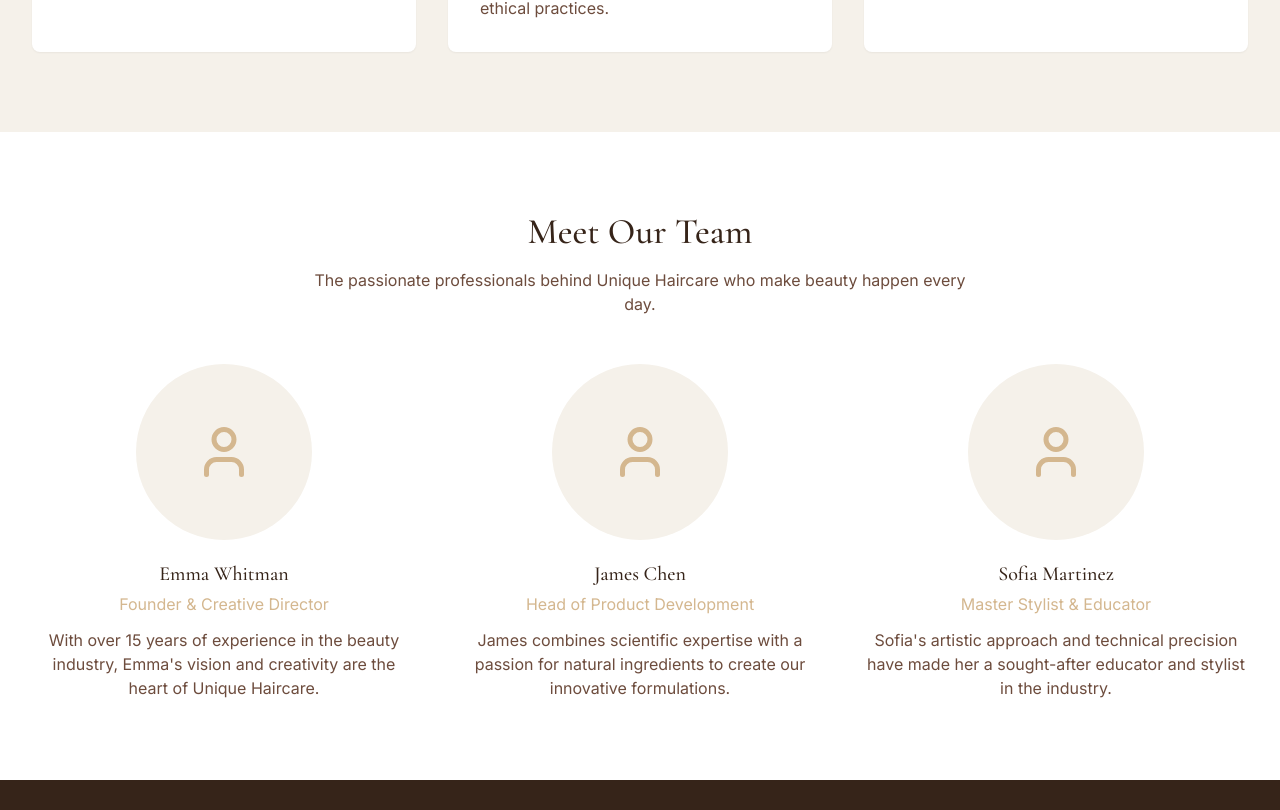
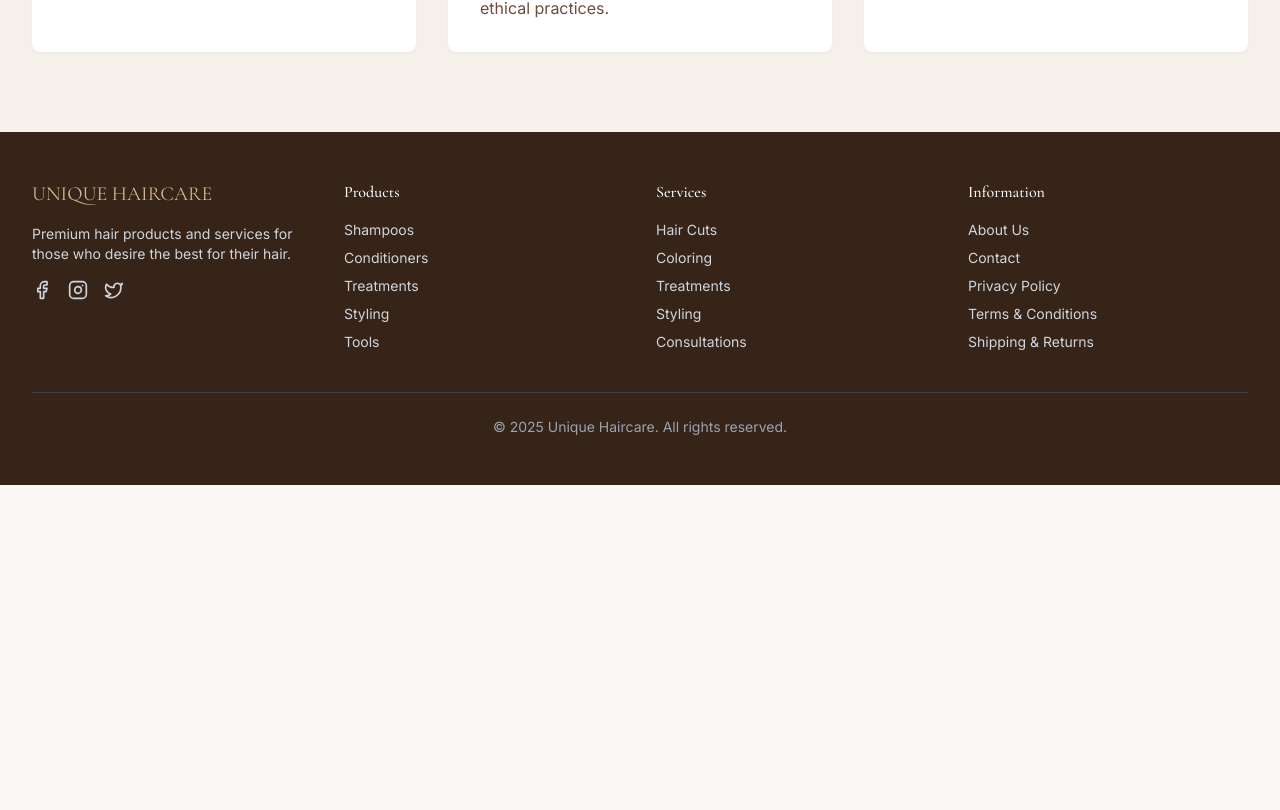
Before and after one commit to NielsClerinx/NielsClerinx.github.io, a React (Vite) app: page /about in a window 1280 px wide. Shown: the part 1550-2360 px from the top of the page. After the commit the page ends 2035 px from the top, so only its background shows below. Built offline with nearby package versions, Linux system fonts and the light colour scheme.

Commit message:
Remove "Meet Our Team" section
Remove the "Meet Our Team" section from the About page.

```diff
--- a/src/pages/About.tsx
+++ b/src/pages/About.tsx
@@ -3,7 +3,6 @@ import React from 'react';
 import Navbar from '../components/Navbar';
 import Footer from '../components/Footer';
 import { Separator } from "@/components/ui/separator";
-import { User } from 'lucide-react';
 
 const About = () => {
   return (
@@ -103,59 +102,6 @@ const About = () => {
             </div>
           </div>
         </section>
-
-        {/* Team Section */}
-        <section className="py-16 md:py-20 bg-white">
-          <div className="container-custom">
-            <div className="text-center mb-12">
-              <h2 className="text-3xl md:text-4xl font-display font-medium text-haircare-dark-brown mb-4">Meet Our Team</h2>
-              <p className="text-haircare-brown max-w-2xl mx-auto">
-                The passionate professionals behind Unique Haircare who make beauty happen every day.
-              </p>
-            </div>
-
-            <div className="grid md:grid-cols-3 gap-8">
-              <div className="text-center">
-                <div className="mb-5 mx-auto w-44 h-44 rounded-full overflow-hidden">
-                  <div className="bg-haircare-beige w-full h-full flex items-center justify-center">
-                    <User size={60} className="text-haircare-gold" />
-                  </div>
-                </div>
-                <h3 className="text-xl font-display font-medium text-haircare-dark-brown mb-1">Emma Whitman</h3>
-                <p className="text-haircare-gold mb-3">Founder & Creative Director</p>
-                <p className="text-haircare-brown">
-                  With over 15 years of experience in the beauty industry, Emma's vision and creativity are the heart of Unique Haircare.
-                </p>
-              </div>
-
-              <div className="text-center">
-                <div className="mb-5 mx-auto w-44 h-44 rounded-full overflow-hidden">
-                  <div className="bg-haircare-beige w-full h-full flex items-center justify-center">
-                    <User size={60} className="text-haircare-gold" />
-                  </div>
-                </div>
-                <h3 className="text-xl font-display font-medium text-haircare-dark-brown mb-1">James Chen</h3>
-                <p className="text-haircare-gold mb-3">Head of Product Development</p>
-                <p className="text-haircare-brown">
-                  James combines scientific expertise with a passion for natural ingredients to create our innovative formulations.
-                </p>
-              </div>
-
-              <div className="text-center">
-                <div className="mb-5 mx-auto w-44 h-44 rounded-full overflow-hidden">
-                  <div className="bg-haircare-beige w-full h-full flex items-center justify-center">
-                    <User size={60} className="text-haircare-gold" />
-                  </div>
-                </div>
-                <h3 className="text-xl font-display font-medium text-haircare-dark-brown mb-1">Sofia Martinez</h3>
-                <p className="text-haircare-gold mb-3">Master Stylist & Educator</p>
-                <p className="text-haircare-brown">
-                  Sofia's artistic approach and technical precision have made her a sought-after educator and stylist in the industry.
-                </p>
-              </div>
-            </div>
-          </div>
-        </section>
       </main>
       <Footer />
     </div>
```
